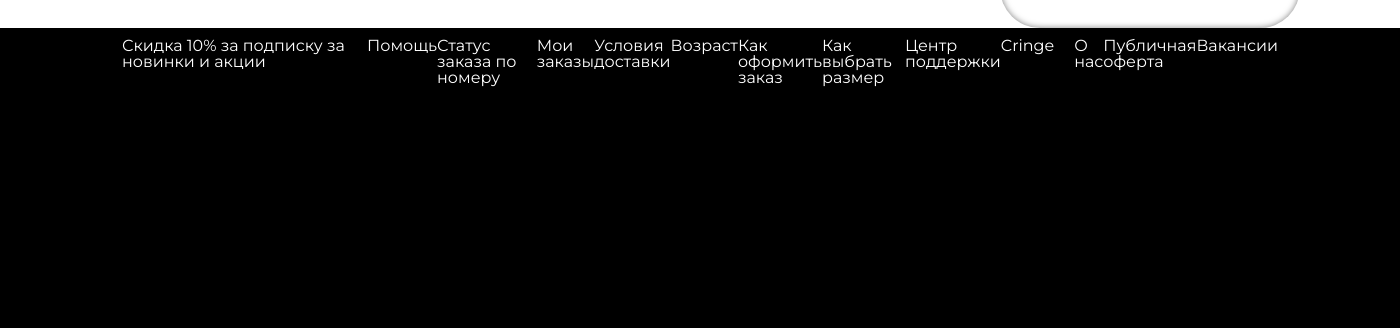
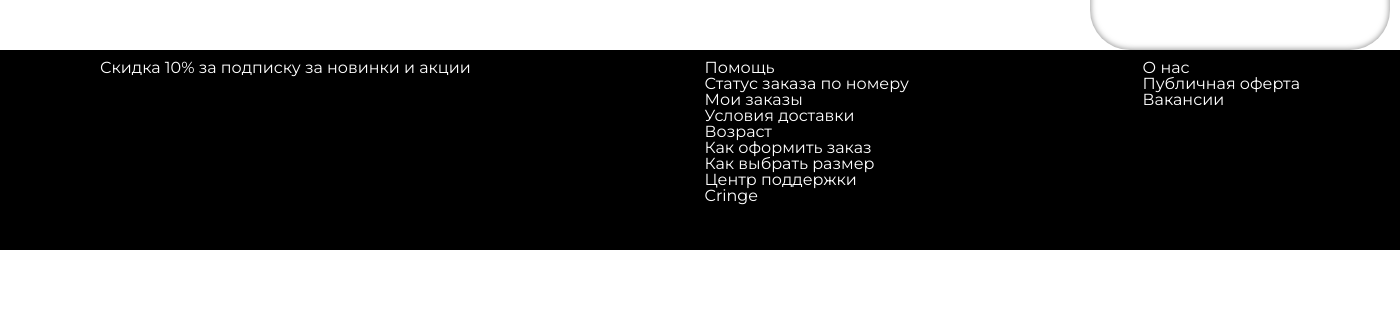
Before and after one commit to DrainShop/drain-shop, a Django app: page /order/ in a window 1400 px wide. Shown: the part 885-1213 px from the top of the page. After the commit the page ends 1135 px from the top, so only its background shows below. Run offline with Django 4.2, Linux system fonts and the light colour scheme; some libraries are stand-ins or nearby versions.

Commit message:
fix layout

```diff
--- a/DrainShop/main/static/css/style.css
+++ b/DrainShop/main/static/css/style.css
@@ -116,15 +87,20 @@ font-size: 24px;
 .center-header-ul-right li a{
   margin-right: 20px
 }
-
-
+body {
+	display: flex;
+	flex-direction: column;
+	min-height: 100%;
+}
+header{
+  flex: 1 0 auto;
+}
 .lower-header{
   color: black;
   display: flex;
   justify-content: space-between;
+  border-bottom: 1px solid black;
 }
-
-
 .lower-header-ul-left{
   display: flex;
   justify-content: start;
@@ -290,28 +260,26 @@ h5{
 
 .Wapper-end{
   width: 100%;
-  height: 300px;
+  height: 200px;
   margin: 0px;;
   color:white;
   background-color: black;
   display: flex;
   justify-content:space-between;
   align-items: start;
-  padding: 0 8%;
   display: flex;
+  flex: 0 0 auto;
+
 }
+
 .Wapper-text{
   display: flex;
   justify-content:space-between;
   align-items:start;
-  margin:10px;;
+  flex-direction: column;
+  margin:10px;
 }
-.Wapper-text1{
-  flex-direction: column;
-}
-.Wapper-text2{
-  flex-direction: column;
-}
+
 .Box{
   flex-direction: column;
   box-sizing: border-box;
@@ -384,3 +351,8 @@ h5{
   flex-direction: column;
 
 }
+
+.cont{
+  padding-right: 90px;
+  padding-left: 90px;
+}
--- a/DrainShop/main/templates/main/base.html
+++ b/DrainShop/main/templates/main/base.html
@@ -21,66 +21,68 @@
 </head>
 <body>
 <header>
-    <div class="upper-header">
-        <ul class="header-ul">
-            <li class="upper-li"><span class="material-symbols-outlined">
-                captive_portal
-                </span>
-                <a href="#" class="upper-header-link">укажите регион доставки</a></li>
-            <div class="header-ul-right">
-                <li><a href="#" class="upper-header-link">подлинные товары</a></li>
-                <li><a href="#" class="upper-header-link">доставка с примеркой</a></li>
-                <li><a href="#" class="upper-header-link">платите когда хотите</a></li>
-            </div>
-        </ul>
-    </div>
-    <div class="center-header">
-        <div class="center-header-ul-left center-header">
-            <li><a href="#" class="center-header-link">Дрейнирам</a></li>
-            <li><a href="#" class="center-header-link">Дед инсайдам</a></li>
-            <li><a href="#" class="center-header-link">Е-герлам</a></li>
+    <div class="upper-header cont">
+        <div class="upper-header-left">
+            <a href="#" class="upper-header-link">укажите регион доставки</a>
         </div>
-        <div class="center-header-ul-center center-header">
-            <li><a href="{% url 'home' %}" class="center-header-link">Cringe</a></li>
-        </div>
-        <div class="center-header-ul-right center-header">
-            <li><a href="#" class="center-header-link">Войти</a></li>
-            <li><a href="{% url 'order' %}" class="center-header-link">Корзина</a></li>
+        <div class="upper-header-right">
+            <a href="#" class="upper-header-link">подлинные товары</a>
+            <a href="#" class="upper-header-link">доставка с примеркой</a>
+            <a href="#" class="upper-header-link">платите когда хотите</a>
         </div>
     </div>
-    <div class="lower-header">
-        <div class="lower-header-ul-left lower-header">
-            <li><a href="#" class="lower-header-link">Новинки</a></li>
-            <li><a href="#" class="lower-header-link">Одежда</a></li>
-            <li><a href="#" class="lower-header-link">Сумки</a></li>
-            <li><a href="#" class="lower-header-link">Скидки</a></li>
-            <li><a href="#" class="lower-header-link">Обувь</a></li>
-            <li><a href="#" class="lower-header-link">Аксессуары</a></li>
-            <li><a href="#" class="lower-header-link">Бренды</a></li>
+
+    <div class="center-header cont">
+        <div class="center-header-ul-left">
+            <a href="#" class="center-header-link">Дрейнирам</a>
+            <a href="#" class="center-header-link">Дед инсайдам</a>
+            <a href="#" class="center-header-link">Е-герлам</a>
         </div>
-        <div class="lower-header-ul-right lower-header">
-            <li><a href="#" class="lower-header-link">Поиск</a></li>
+        <div class="center-header-ul-center">
+            <a href="{% url 'home' %}" class="center-header-link brand">Cringe</a>
+        </div>
+        <div class="center-header-ul-right">
+            <a href="#" class="center-header-link">Войти</a>
+            <a href="{% url 'order' %}" class="center-header-link">Корзина</a>
+        </div>
+    </div>
+    <div class="lower-header cont">
+        <div class="lower-header-ul-left">
+            <a href="#" class="lower-header-link">Новинки</a>
+            <a href="#" class="lower-header-link">Одежда</a>
+            <a href="#" class="lower-header-link">Сумки</a>
+            <a href="#" class="lower-header-link">Скидки</a>
+            <a href="#" class="lower-header-link">Обувь</a>
+            <a href="#" class="lower-header-link">Аксессуары</a>
+            <a href="#" class="lower-header-link">Бренды</a>
+        </div>
+        <div class="lower-header-ul-right">
+            <a href="#" class="lower-header-link">Поиск</a>
         </div>
     </div>
 </header>
+<div class="cont">
+
 {% block content %}
 {% endblock %}
-<div class="Wapper-end">
+</div>
+
+<div class="Wapper-end cont">
     <div class="Wapper-text">
         <h3>Скидка 10% за подписку
             за новинки и акции
         </h3>
     </div>
     <div class="Wapper-text">
-        <h3>Помощь</h3>
-        <h3>Статус заказа по номеру</h3>
-        <h3>Мои заказы</h3>
-        <h3>Условия доставки</h3>
-        <h3>Возраст</h3>
-        <h3>Как оформить заказ</h3>
-        <h3>Как выбрать размер</h3>
-        <h3>Центр поддержки</h3>
-        <h3>Cringe</h3>
+        <p>Помощь</p>
+        <p>Статус заказа по номеру</p>
+        <p>Мои заказы</p>
+        <p>Условия доставки</p>
+        <p>Возраст</p>
+        <p>Как оформить заказ</p>
+        <p>Как выбрать размер</p>
+        <p>Центр поддержки</p>
+        <p>Cringe</p>
     </div>
     <div class="Wapper-text">
         <h3>О нас</h3>
--- a/DrainShop/main/views.py
+++ b/DrainShop/main/views.py
@@ -5,7 +5,11 @@ from .models import Category
 
 
 def index(request):
-    return render(request, 'main/index.html')
+    cats = Category.objects.all()
+    context = {
+        'cats':cats
+    }
+    return render(request, 'main/index.html', context=context)
 
 
 def order(requests):
```
Also changed, not shown: other parts of DrainShop/main/static/css/style.css (+18 -54 lines), DrainShop/db.sqlite3, DrainShop/media/images/categories/5.webp (added), DrainShop/media/images/categories/Rukzac.webp (added), DrainShop/media/images/categories/kross.jfif (added), DrainShop/media/images/categories/noski.jpg (added).
